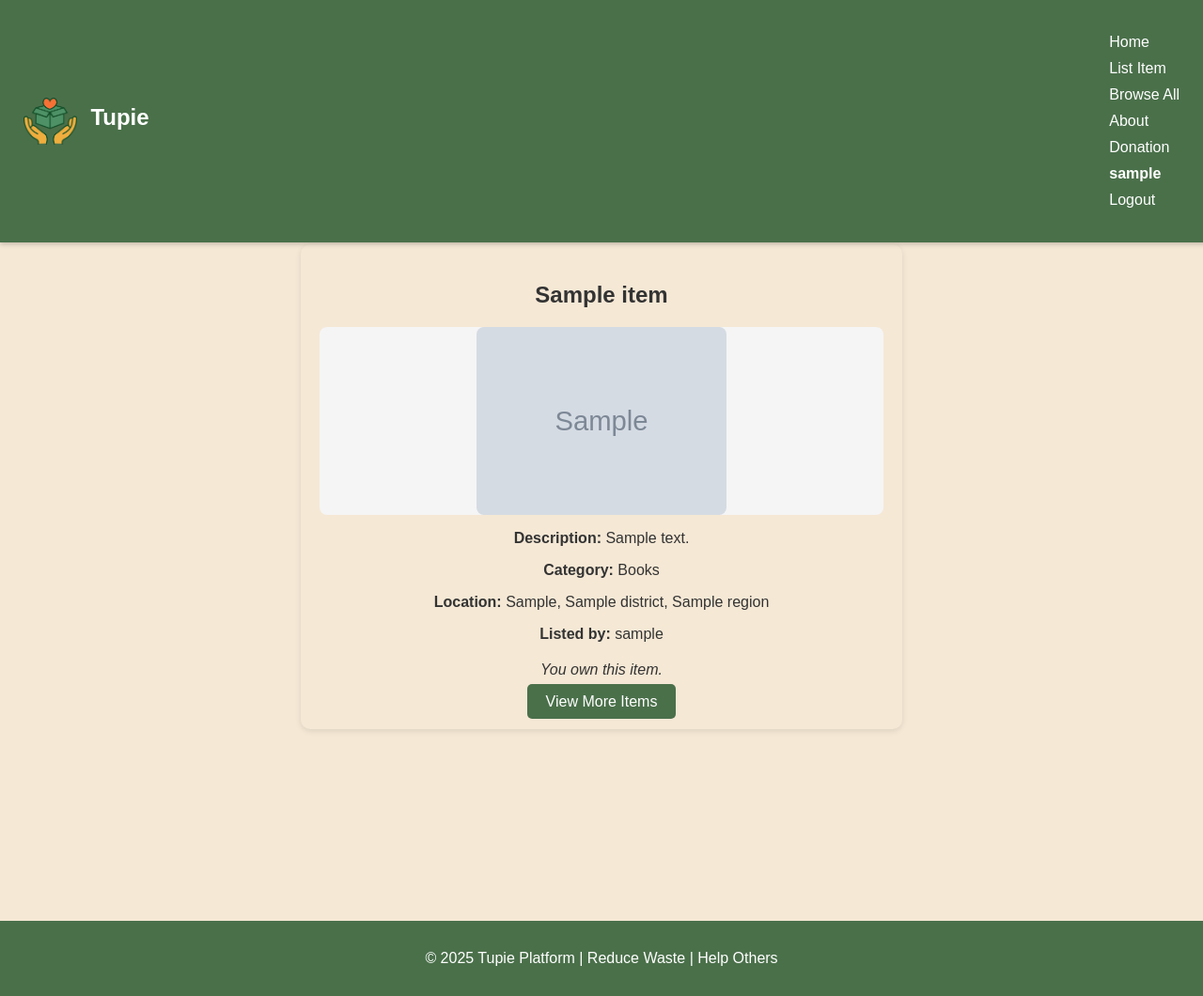
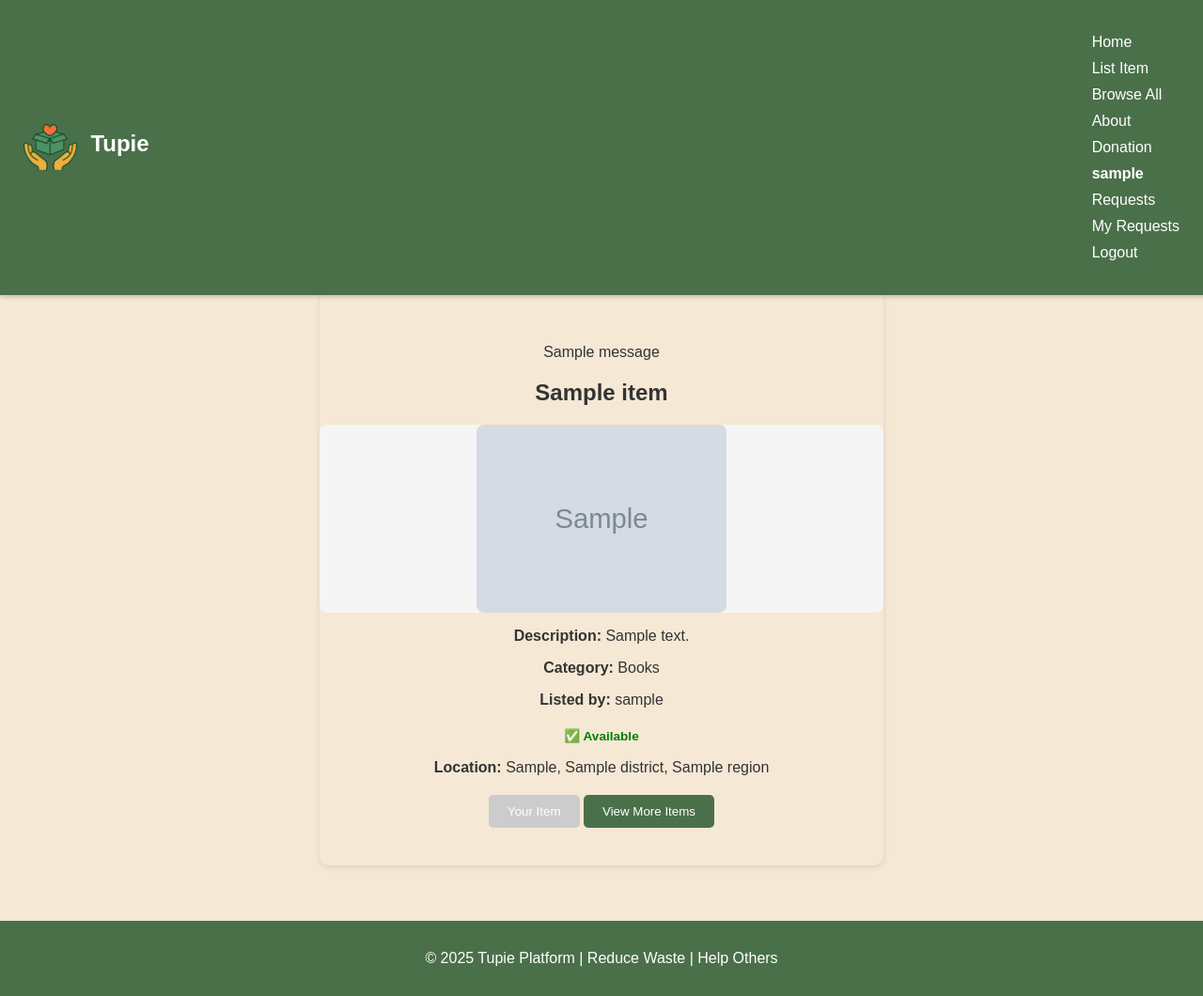
Before and after one commit to msomea/tupie, a Django app: page /item/1/ in a window 1280 px wide. Shown: the whole page at 94% size. Run offline with Django 5.2, Linux system fonts and the light colour scheme; a user stored in the database is signed in; tables that the repository leaves empty hold one stand-in row (values such as "Sample post"); grey boxes marked "Sample" are stand-in pictures; one stand-in notice (Sample message) is shown.

Commit message:
Added outgoing and Incoming request dashboard

```diff
--- a/tupie_app/static/tupie_app/css/style.css
+++ b/tupie_app/static/tupie_app/css/style.css
@@ -337,10 +337,24 @@ html, body {
         grid-template-columns: 1fr;
     }
 }
+/* Availability */
+.status {
+    font-size: 0.85rem;
+    font-weight: bold;
+    display: inline-block;
+    margin-top: 5px;
+}
 
+.status.available {
+    color: green;
+}
+
+.status.unavailable {
+    color: red;
+}
 /* Page section About & Donation */
-.page-section {
-    margin-top: 100px;
+.page-section,  .requests-dashboard, .all-items, .form-section {
+    margin-top: 50px;
     padding: 40px 0;
 }
 .page-section h1 {
--- a/tupie_app/templates/tupie_app/item_detail.html
+++ b/tupie_app/templates/tupie_app/item_detail.html
@@ -5,8 +5,15 @@
 
 {% block content %}
 <section class="form-section">
+    {% if messages %}
+  <div class="messages">
+    {% for message in messages %}
+      <p class="{{ message.tags }}">{{ message }}</p>
+    {% endfor %}
+  </div>
+{% endif %}
+
     <h1>{{ item.title }}</h1>
-
     <div class="item-image">
         {% if item.image %}
             <img src="{{ item.image.url }}" alt="{{ item.title }}" style="max-width:400px;border-radius:8px;">
@@ -19,31 +26,43 @@
 
     <p><strong>Category:</strong> {{ item.get_category_display }}</p>
 
+    <p><strong>Listed by:</strong>
+        {{ item.owner.username }}
+        {% include "tupie_app/_verification_badge.html" with user_profile=item.owner.userprofile %}
+    </p>
+
+    <p>
+        {% if item.available %}
+            <span class="status available">✅ Available</span>
+        {% else %}
+            <span class="status unavailable">❌ Taken</span>
+        {% endif %}
+        <br>
+    </p>
+
     <p><strong>Location:</strong>
         {% if item.street %}{{ item.street }}, {% endif %}
         {% if item.district %}{{ item.district.district_name }}, {% endif %}
         {% if item.region %}{{ item.region.region_name }}{% endif %}
     </p>
 
-    <p><strong>Listed by:</strong>
-        {{ item.owner.username }}
-        {% include "tupie_app/_verification_badge.html" with user_profile=item.owner.userprofile %}
-    </p>
+
 
     <div style="margin-top:20px;">
         {% if user.is_authenticated %}
-            {% if item.owner != user %}
-                <a href="{% url 'request_item' item.pk %}" class="cta-btn">Request This Item</a>
+            {% if not item.available %}
+                <button disabled style="background:#ccc;" class="cta-btn">Not Available</button>
+            {% elif item.owner == user %}
+                <button disabled style="background:#ccc;" class="cta-btn">Your Item</button>
             {% else %}
-                <p><em>You own this item.</em></p>
+                <a href="{% url 'request_item' item.id %}"><button class="cta-btn">Request</button></a>
             {% endif %}
         {% else %}
-            <a href="{% url 'login' %}?next={% url 'item_detail' item.pk %}" class="cta-btn">
-                Login to Request
-            </a>
+            <a href="{% url 'login' %}" class="cta-btn">Login to Request</a>
         {% endif %}
 
-        <a href="{% url 'listed_items' %}" class="cta-btn" >View More Items</a>
+
+        <a href="{% url 'listed_items' %}"><button class="cta-btn">View More Items</button></a>
     </div>
 </section>
 {% endblock %}
--- a/tupie_app/templates/tupie_app/navbar.html
+++ b/tupie_app/templates/tupie_app/navbar.html
@@ -19,6 +19,8 @@
         <li>
                 <span class="welcome-text">{{ user.username }}
                 {% include 'tupie_app/_verification_badge.html' %}
+                <li><a href="{% url 'requests_dashboard' %}">Requests</a></li>
+                <li><a href="{% url 'outgoing_requests_dashboard' %}">My Requests</a></li>
                 </span>
         </li>
             <li><a href="{% url 'logout' %}" class="logout-link">Logout</a></li>
--- a/tupie_app/urls.py
+++ b/tupie_app/urls.py
@@ -20,6 +20,12 @@ urlpatterns = [
     path("item/<int:pk>/", views.item_detail, name="item_detail"),
     path("item/<int:pk>/request/", views.request_item, name="request_item"),
 
+    # Item Request
+    path("requests_dashboard/", views.requests_dashboard, name="requests_dashboard"),
+    path("update_request/<int:request_id>/<str:action>/", views.update_request_status, name="update_request_status"),
+    path("my-requests/", views.outgoing_requests_dashboard, name="outgoing_requests_dashboard"),
+
+
     # AJAX API for Regions
     path("get_districts/", views.get_districts, name="get_districts"),
     path("get_wards/", views.get_wards, name="get_wards"),
--- a/tupie_app/views.py
+++ b/tupie_app/views.py
@@ -9,11 +9,12 @@ from django.contrib.auth.decorators import login_required
 from django.contrib.auth.forms import UserCreationForm
 from .forms import ItemForm, SignUpForm
 from django.shortcuts import get_object_or_404
+from django.db.models import Prefetch
 
 
 # Create your views here.
 def home(request):
-    items = Item.objects.filter(available=True).order_by('-created_at')[:12]
+    items = Item.objects.filter(available=True).order_by('-created_at')[:8]
     return render(request, 'tupie_app/home.html', {'items': items})
 
 def about(request):
@@ -31,6 +32,7 @@ def signup(request):
         form = UserCreationForm(request.POST)
         if not phone:
             messages.error(request, 'Phone number is required.')
+            return render(request, 'tupie_app/register.html', {'form': form})
         elif form.is_valid():
             user = form.save()  # Auto-creates UserProfile via signal
             user.userprofile.phone_number = phone
@@ -67,7 +69,9 @@ def listed_items(request):
     paginator = Paginator(item_list, 8)
     page_number = request.GET.get('page')
     page_obj = paginator.get_page(page_number)
-
+    # If AJAX refresh -> return only grid fragment
+    if request.GET.get("ajax"):
+        return render(request, "tupie_app/_items_grid.html", {"page_obj": page_obj})
     return render(request, 'tupie_app/listed_items.html', {'page_obj': page_obj})
 
 def item_detail(request, pk):
@@ -97,30 +101,73 @@ def list_item(request):
 
 @login_required
 def request_item(request, pk):
-    """Create a request for an item"""
-    item = get_object_or_404(Item, pk=pk)
+    item = get_object_or_404(Item, id=pk)
 
-    # Prevent owner from requesting their own item
+    # ✅ Prevent requesting your own item
     if item.owner == request.user:
         messages.error(request, "You cannot request your own item.")
-        return redirect("item_detail", pk=pk)
+        return redirect("item_detail", pk=item.id)
 
-    # Prevent duplicate requests
-    existing_request = ItemRequest.objects.filter(item=item, requester=request.user).first()
-    if existing_request:
-        messages.warning(request, "You already requested this item.")
-        return redirect("item_detail", pk=pk)
+    # ✅ Check if item is already unavailable
+    if not item.available:
+        messages.warning(request, "This item is no longer available.")
+        return redirect("item_detail", pk=item.id)
 
-    # Create the request
-    ItemRequest.objects.create(
-        item=item,
-        requester=request.user,
-        owner=item.owner,
-        message=f"{request.user.username} requested {item.title}"
+    # ✅ Prevent duplicate request from same user
+    existing = ItemRequest.objects.filter(item=item, requester=request.user)
+    if existing.exists():
+        messages.info(request, "You have already requested this item.")
+        return redirect("item_detail", pk=item.id)
+    else:
+        ItemRequest.objects.create(
+            item=item,
+            requester=request.user,
+            owner=item.owner,
+            message="Requesting this item."  # Can later add custom messages
+        )
+        messages.success(request, "✅ Your request has been sent to the owner!")
+        return redirect("outgoing_requests_dashboard")
+
+@login_required
+def requests_dashboard(request):
+    # Show only requests for the logged-in user's items
+    my_requests = ItemRequest.objects.filter(owner=request.user).select_related('item', 'requester').order_by('-created_at')
+    return render(request, "tupie_app/requests_dashboard.html", {"my_requests": my_requests})
+
+@login_required
+def update_request_status(request, request_id, action):
+    item_request = get_object_or_404(ItemRequest, id=request_id, owner=request.user)
+
+    if action == "accept":
+        item_request.status = "accepted"
+        item_request.item.available = False   # Mark as unavailable
+        item_request.item.save()              # ✅ Save the item so it's removed from listings
+        item_request.save()
+        # Decline all other pending requests for the same item
+        ItemRequest.objects.filter(item=item_request.item, status="pending").exclude(id=item_request.id).update(status="declined")
+        messages.success(request, f"You accepted {item_request.requester.username}'s request for {item_request.item.title}.")
+    elif action == "decline":
+        item_request.status = "declined"
+        item_request.save()
+        messages.warning(request, f"You declined {item_request.requester.username}'s request.")
+    else:
+        messages.error(request, "Invalid action.")
+        return redirect("requests_dashboard")
+
+    return redirect("requests_dashboard")
+
+@login_required
+def outgoing_requests_dashboard(request):
+    my_outgoing_requests = ItemRequest.objects.filter(
+        requester=request.user
+    ).select_related('item', 'owner').order_by('-created_at')
+
+    return render(
+        request,
+        "tupie_app/outgoing_requests_dashboard.html",
+        {"my_outgoing_requests": my_outgoing_requests}
     )
 
-    messages.success(request, "Request sent successfully!")
-    return redirect("item_detail", pk=pk)
 
 def get_districts(request):
     region_id = request.GET.get('region')
```
Also changed, not shown: tupie_app/templates/tupie_app/_item_card.html (+13 -3 lines), tupie_app/templates/tupie_app/home.html (+18 -0 lines), tupie_app/templates/tupie_app/listed_items.html (+18 -0 lines), tupie_app/templates/tupie_app/outgoing_requests_dashboard.html (added, +49 -0 lines), tupie_app/templates/tupie_app/requests_dashboard.html (added, +47 -0 lines).
